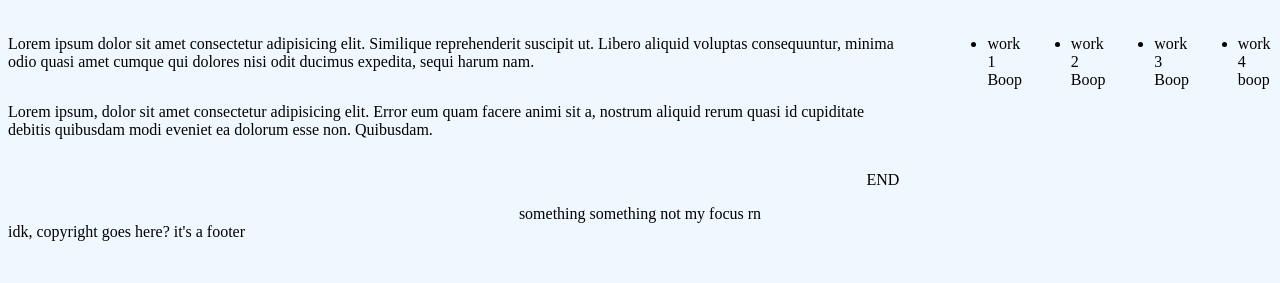
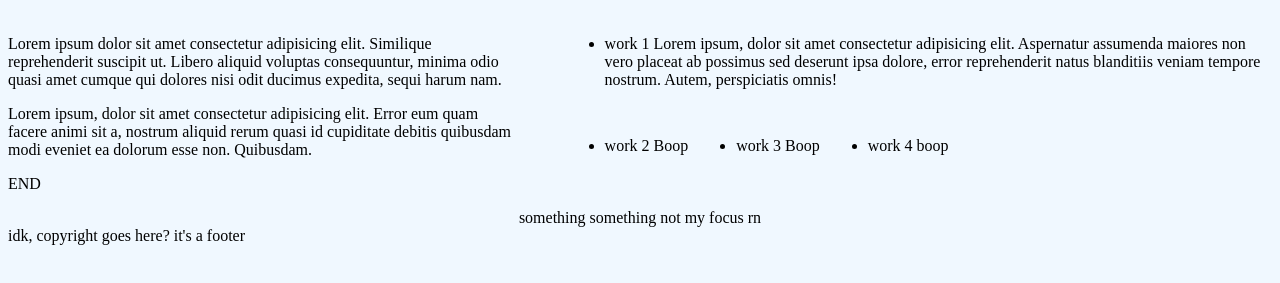
Before and after one commit to mollydotwhat/pretend-portfolio, a plain HTML site: page index.html in a window 1280 px wide. Shown: the part 69-352 px from the top of the page. Drawn offline with Linux system fonts and the light colour scheme.

Commit message:
STILL untangling flexbox rules--may not get to images or other properties tonight D:

```diff
--- a/assets/css/style.css
+++ b/assets/css/style.css
@@ -13,30 +13,30 @@ ul {
 }
 main {
     display: flex;
-    gap: 3rem;
+    column-gap: 3rem;
+    justify-content: space-between;
 }
-
+/* so every time I give an element the display: flex property it overrides ALL the flex styles of enclosing elements??? */
 article {
-    display: flex;
    flex-direction: column;
    justify-content: space-around;
    /* max-width: 50%; */
 }
 
 #aboutMe {
-
     flex-wrap: nowrap;
-    align-items: flex-end;
 
 }
 
-
-
-#works {
+#works ul {
     flex-direction: row;
+    flex-wrap: wrap;
     justify-content: flex-start;
-    align-items: space-around;
-    flex-grow: 2;
+    align-items: flex-start;
+}
+#works ul li.first{
+    min-width: 100%;
+    flex-wrap: wrap;
 }
 
 
--- a/index.html
+++ b/index.html
@@ -40,9 +40,9 @@
         <article id="works">
             <!-- works go here. links need to be images. find something not-boring to show?-->
             <ul>
-                <li>
+                <li class="first">
                 work 1
-                Boop
+                Lorem ipsum, dolor sit amet consectetur adipisicing elit. Aspernatur assumenda maiores non vero placeat ab possimus sed deserunt ipsa dolore, error reprehenderit natus blanditiis veniam tempore nostrum. Autem, perspiciatis omnis!
                 </li>
                 <li>
                 work 2
```
